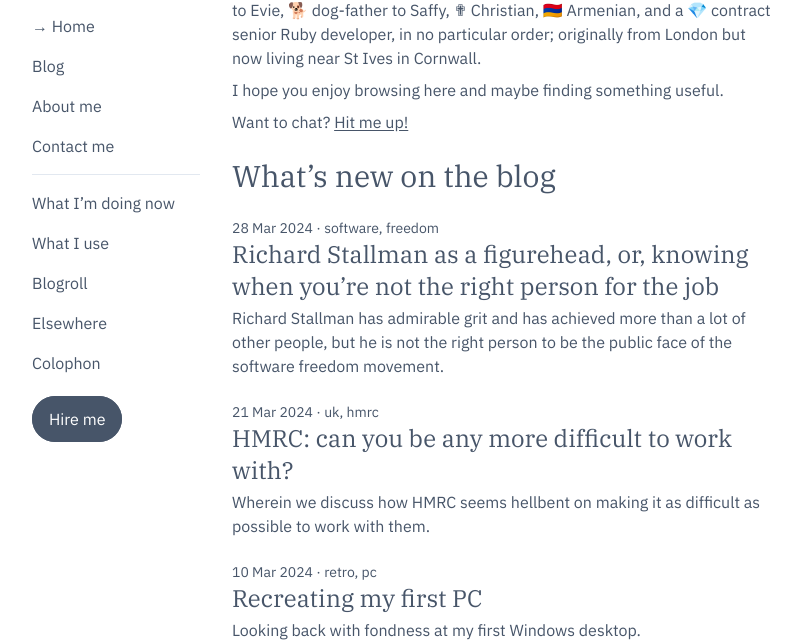
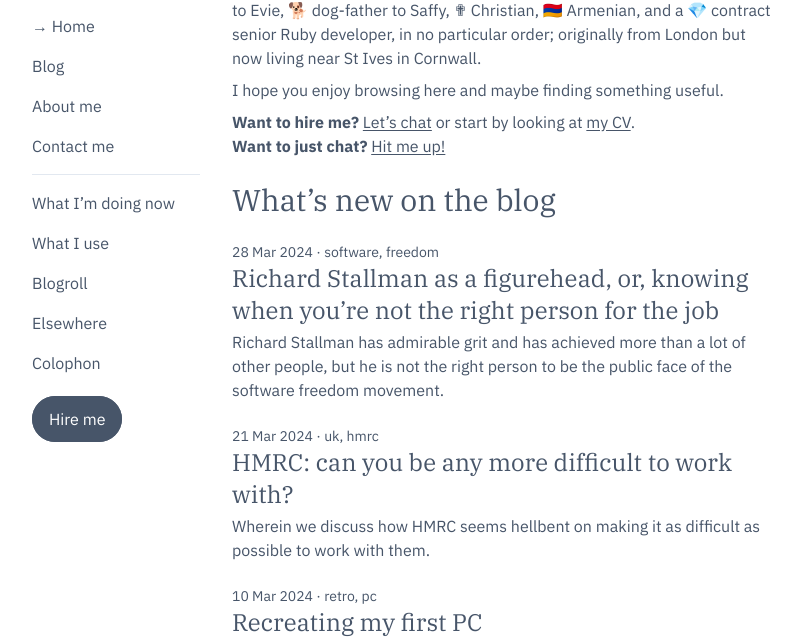
Before and after one commit to rubenarakelyan/wackomenace.co.uk, an Astro site: page / in a window 1280 px wide. Shown: the part 162-804 px from the top of the page, without its empty margins (240-1041 px from the left). Built offline with nearby package versions, Linux system fonts and the light colour scheme; Astro itself is replaced by a stand-in of ours; some packages are replaced by stand-ins of ours.

Commit message:
Add links to company and CV sites

```diff
--- a/src/pages/index.astro
+++ b/src/pages/index.astro
@@ -12,7 +12,8 @@ const blog = await getCollection("blog");
 		<h1 class="text-4xl mb-6">Welcome to Ruben Arakelyan’s home on the web</h1>
 		<p class="mb-2">Hello, I’m Ruben and this is my website. I’m 💜 husband to Joanna, 👨🏻 dad to Evie, 🐕 dog-father to Saffy, ✟ Christian, 🇦🇲 Armenian, and a 💎 contract senior Ruby developer, in no particular order; originally from London but now living near St Ives in Cornwall.</p>
 		<p class="mb-2">I hope you enjoy browsing here and maybe finding something useful.</p>
-		<p>Want to chat? <a href="/contact">Hit me up!</a></p>
+		<p><strong>Want to hire me?</strong> <a href="https://tfnd.uk/?r=wackomenace" target="_blank" rel="noopener noreferer">Let’s chat</a> or start by looking at <a href="https://www.rubenarakelyan.com/?r=wackomenace" target="_blank" rel="noopener noreferer">my CV</a>.</p>
+		<p><strong>Want to just chat?</strong> <a href="/contact">Hit me up!</a></p>
 	</section>
 	<section class="mb-6">
 		<h2 class="text-3xl mb-6">What’s new on the blog</h2>
```
